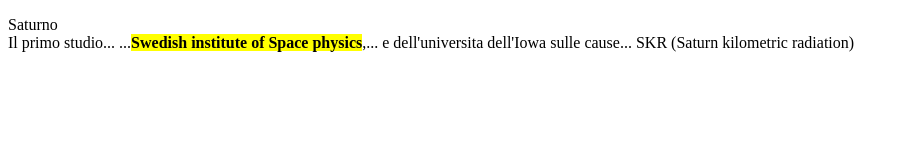
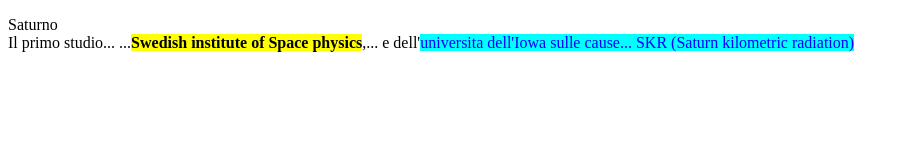
Before and after one commit to r22-4ar-ba/r22-4ar-ba.github.io, a plain HTML site: page Esercizi/ES5.html in a window 1280 px wide. Shown: the whole page, without its empty margins (0-908 px from the left). Drawn offline with Linux system fonts and the light colour scheme.

Commit message:
Update ES5.html

```diff
--- a/Esercizi/ES5.html
+++ b/Esercizi/ES5.html
@@ -9,14 +9,19 @@
         background-color:yellow;
         colo:red;
       }
+      .blue {
+        background-color:aqua;
+        color:blue;
+      }
+
     </style>
 
   </head>
   <body>
-    <p class:"sfondo-beige">
+    <p class="sfondo-beige">
     Saturno <br>
       Il primo studio... ...<strong class="giallo">Swedish institute of Space physics</strong>,...
-    e dell'universita dell'Iowa
+    e dell'<span class="blue">universita dell'Iowa
     sulle cause...
     SKR (Saturn kilometric radiation)
       </p>
```
